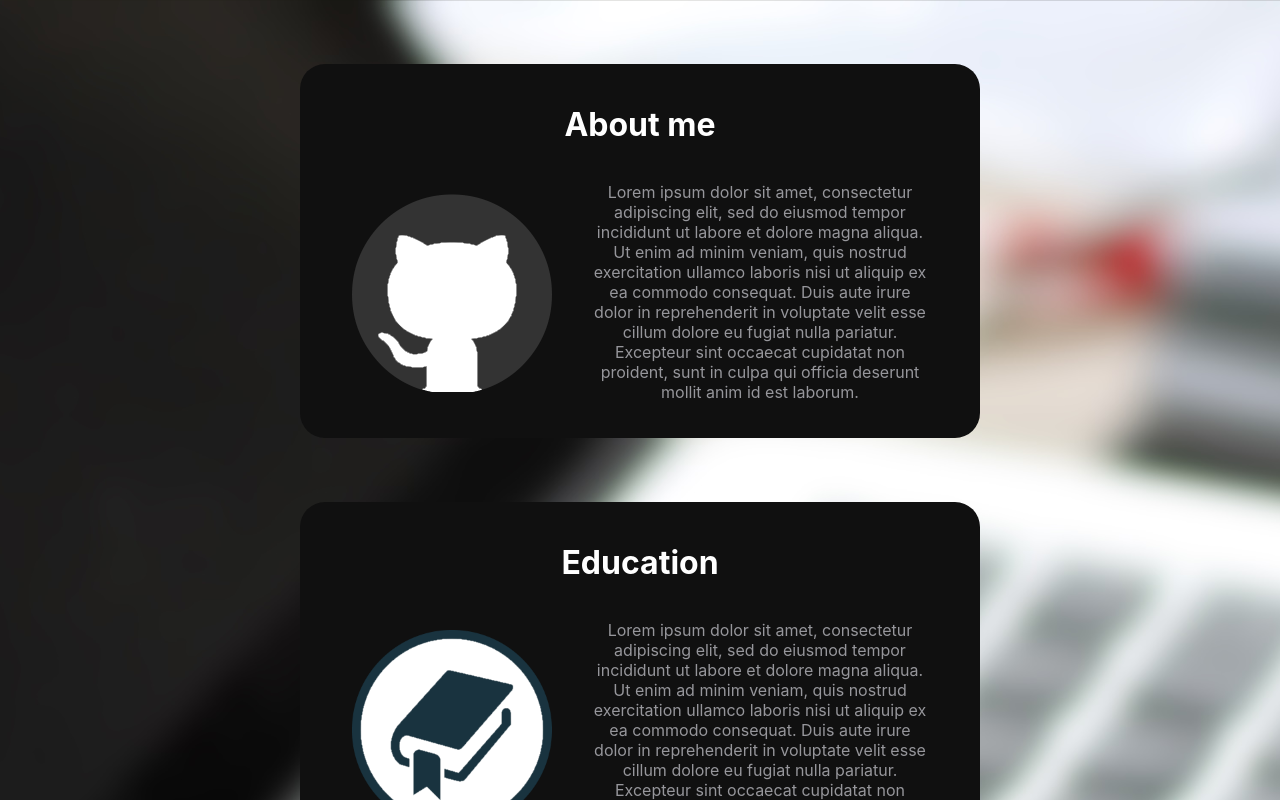
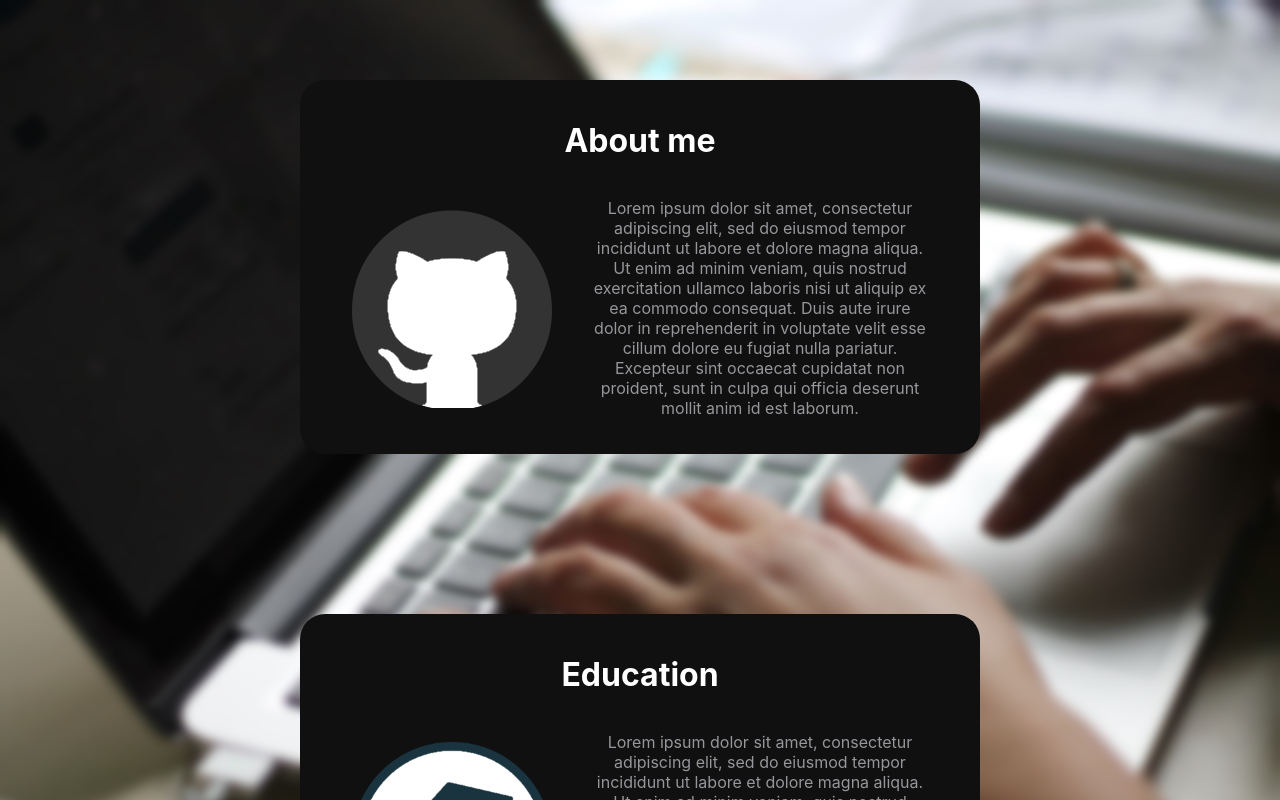
Before and after one commit to Dahl99/portfolio, a React (Create React App) app: page / in a window 1280 px wide. Shown: the top 800 px of the page. Built offline with nearby package versions, Linux system fonts and the light colour scheme.

Commit message:
Fixed background image not working properly and page being unscrollable

```diff
--- a/src/App.css
+++ b/src/App.css
@@ -1,7 +1,7 @@
 .App {
 	text-align: center;
 	background-image: url(./images/background.jpg);
-	position: fixed;
+	background-attachment: fixed;
 	min-width: 100%;
 	min-height: 100%;
 	background-size: cover;
--- a/src/components/InfoCard.css
+++ b/src/components/InfoCard.css
@@ -3,7 +3,8 @@
 	height: 50%;
 	background-color: #101010;
 	display: inline-block;
-	margin-top: 4rem;
+	margin-top: 5rem;
+	margin-bottom: 5rem;
 	border-radius: 25px;
 	padding: 20px;
 }
```
